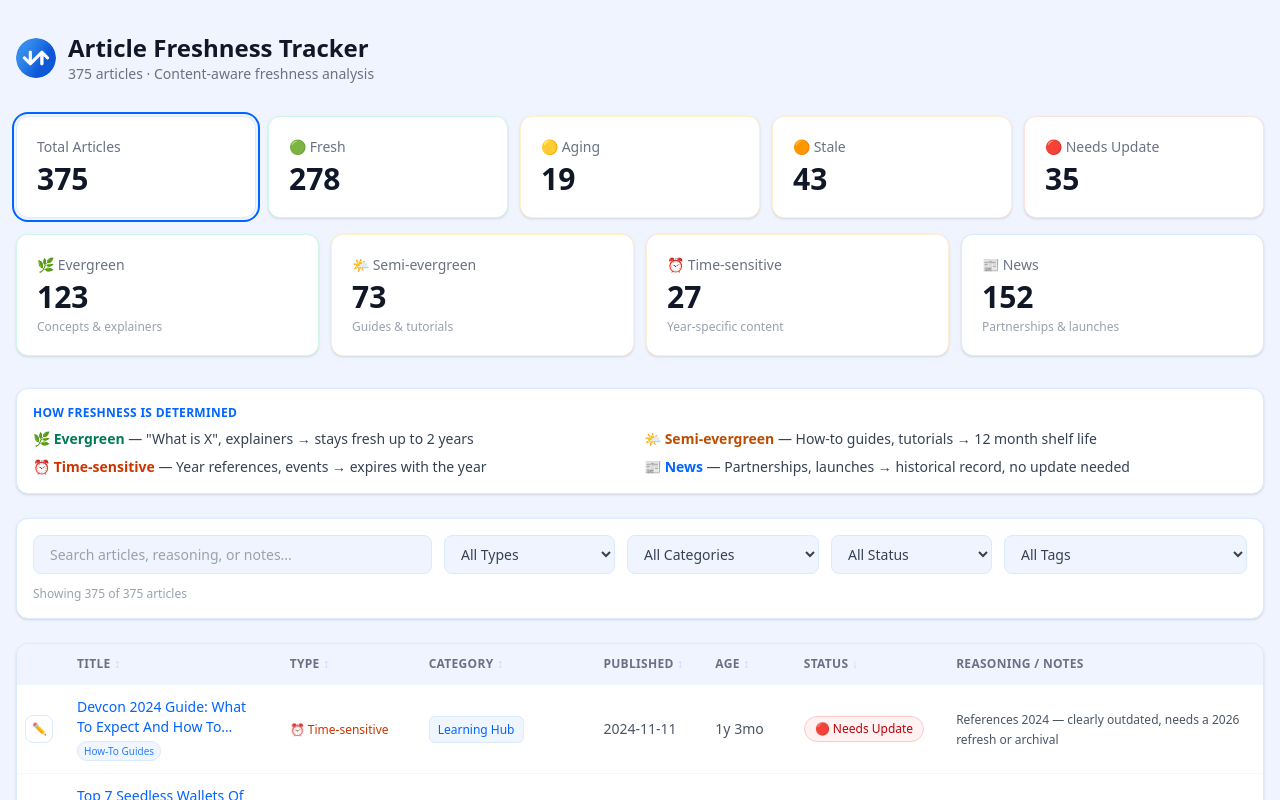
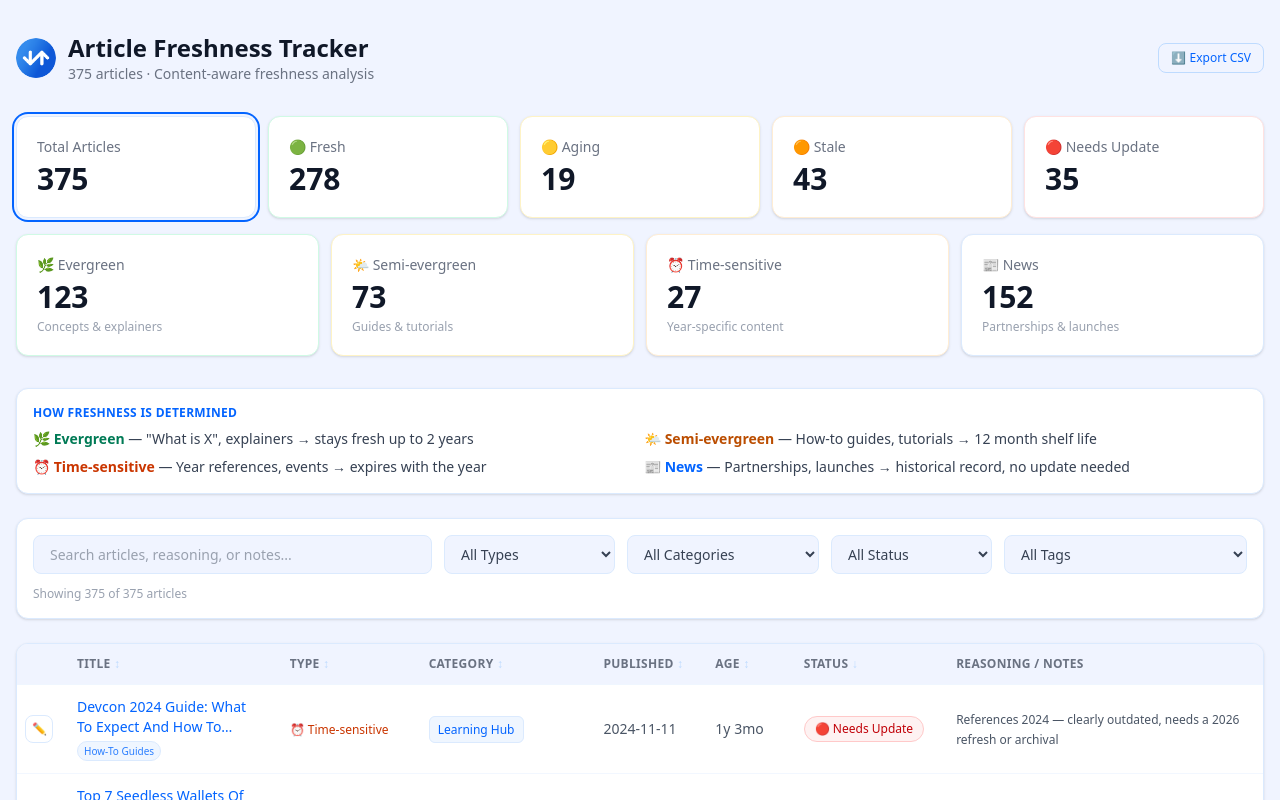
Before and after one commit to cutiecomi/transak-freshness-tracker, a Next.js app: page / in a window 1280 px wide. Shown: the top 800 px of the page. Built offline with nearby package versions, Linux system fonts and the light colour scheme.

Commit message:
⬇️ Export to CSV button

```diff
--- a/app/dashboard.tsx
+++ b/app/dashboard.tsx
@@ -39,6 +39,40 @@ function StatCard({ label, value, sub, color, active, onClick }: { label: string
       {sub && <span className="text-xs text-gray-400">{sub}</span>}
     </div>
   );
+}
+
+function escapeCsvField(val: string): string {
+  if (val.includes(",") || val.includes('"') || val.includes("\n")) {
+    return '"' + val.replace(/"/g, '""') + '"';
+  }
+  return val;
+}
+
+function downloadCSV(articles: Article[], overrides: Overrides) {
+  const headers = ["Title", "URL", "Publish Date", "Age (months)", "Content Type", "Category", "Tags", "Status", "Reasoning", "Notes"];
+  const rows = articles.map((a) => {
+    const o = overrides[a.id];
+    return [
+      a.title,
+      a.url,
+      a.publishDate,
+      String(a.ageMonths),
+      a.contentType,
+      a.categories.join("; "),
+      a.tags.join("; "),
+      o?.freshness || a.freshness,
+      o?.reasoning ?? a.reasoning,
+      o?.notes || "",
+    ].map(escapeCsvField).join(",");
+  });
+  const csv = [headers.join(","), ...rows].join("\n");
+  const blob = new Blob([csv], { type: "text/csv;charset=utf-8;" });
+  const url = URL.createObjectURL(blob);
+  const a = document.createElement("a");
+  a.href = url;
+  a.download = `transak-articles-${new Date().toISOString().split("T")[0]}.csv`;
+  a.click();
+  URL.revokeObjectURL(url);
 }
 
 function EditModal({ article, override, onSave, onClose }: {
@@ -261,15 +295,21 @@ export default function Dashboard({
               <p className="text-gray-500 text-sm">{enrichedArticles.length} articles · Content-aware freshness analysis</p>
             </div>
           </div>
+          <div className="flex items-center gap-3">
             {overrideCount > 0 && (
-            <div className="flex items-center gap-3">
+              <>
                 <span className="text-xs text-gray-400">{overrideCount} manual override{overrideCount !== 1 ? "s" : ""}</span>
                 <button onClick={() => { if (confirm("Reset all manual overrides?")) { setOverrides({}); localStorage.removeItem("transak-freshness-overrides"); } }}
                   className="text-xs px-3 py-1.5 rounded-lg border border-red-200 text-red-500 hover:bg-red-50 transition-colors">
                   Reset all
                 </button>
+              </>
+            )}
+            <button onClick={() => downloadCSV(enrichedArticles, overrides)}
+              className="text-xs px-3 py-1.5 rounded-lg border border-blue-200 text-[#0364FF] hover:bg-blue-50 transition-colors font-medium flex items-center gap-1.5">
+              ⬇️ Export CSV
+            </button>
           </div>
-          )}
         </div>
       </div>
 
```
Lines whose indentation alone changed are shown as unchanged.
